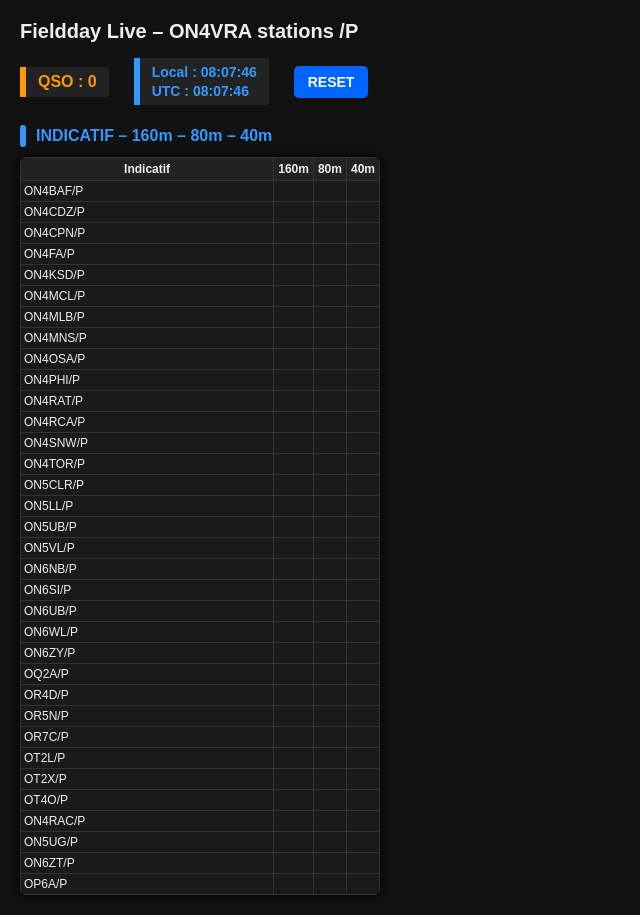
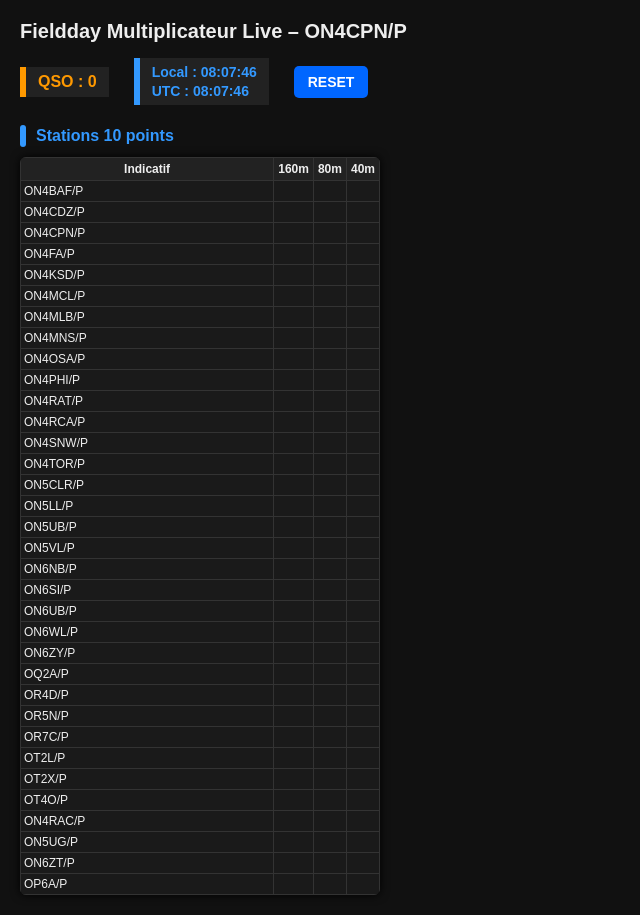
Before and after one commit to dalvyon1da/VHF-Fieldday-multi, a plain HTML site: page index.html in a window 1280 px wide. Shown: the whole page, without its empty margins (0-640 px from the left). Drawn offline with Linux system fonts and the light colour scheme.

Commit message:
Update index.html

```diff
--- a/index.html
+++ b/index.html
@@ -8,7 +8,7 @@
 
 <body>
 
-<h1>Fieldday Live – ON4VRA stations /P</h1>
+<h1>Fieldday Multiplicateur Live – ON4CPN/P  </h1>
 
 <!-- Ligne compteur + heures + reset -->
 <div class="top-info">
@@ -27,7 +27,7 @@
 
   <!-- Bande bleue -->
   <div class="table-title">
-    INDICATIF – 160m – 80m – 40m
+    Stations 10 points
   </div>
 
   <!-- Tableau -->
```
